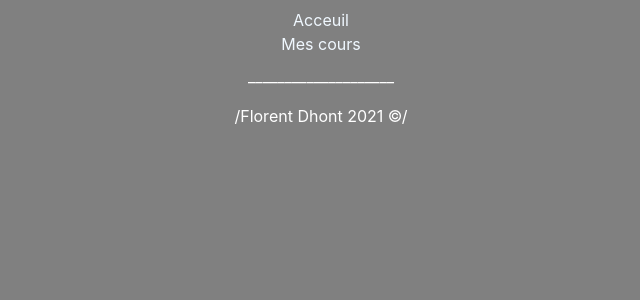
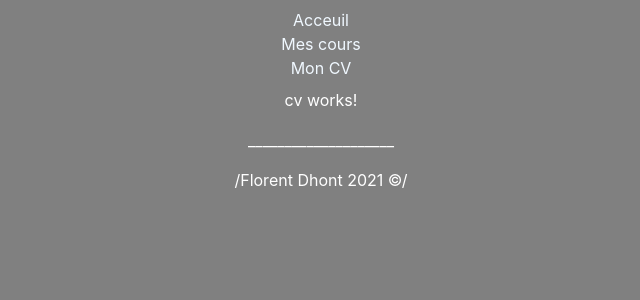
Before and after one commit to FloFloDht/angularWebApp, an Angular app: page /cv in a window 1280 px wide. Before the commit this address led to /. Shown: the top 300 px of the page, without its empty margins (319-959 px from the left). Built offline with nearby package versions, Linux system fonts and the light colour scheme.

Commit message:
add cv component

```diff
--- a/src/app/app-routing.module.ts
+++ b/src/app/app-routing.module.ts
@@ -1,12 +1,14 @@
 import { NgModule } from '@angular/core';
 import { Routes, RouterModule } from '@angular/router';
 import { CoursComponent } from './cours/cours.component';
+import { CvComponent } from './cv/cv.component';
 import { HomeComponent } from './home/home.component';
 
 const routes: Routes = [
   {path:'', pathMatch:'full', redirectTo:'home'},
   {path: 'cours', component:CoursComponent},
   {path: 'home', component:HomeComponent},
+  {path: 'cv', component:CvComponent}
 ];
 
 @NgModule({
--- a/src/app/app.component.html
+++ b/src/app/app.component.html
@@ -2,11 +2,10 @@
   <div class="container-fluid">
     <div class="navbar-collapse">
       <ul class="nav navbar-nav">
-        <!-- <li><a routerLink="connection">Authentification</a></li> -->
         <li routerLinkActive="active"><a routerLink="home">Acceuil</a></li>
         <li routerLinkActive="active"><a routerLink="cours">Mes cours</a></li>
-        <!-- <li routerLinkActive="active"><a routerLink="passions">Mes passions</a></li>
-        <li routerLinkActive="active"><a routerLink="parcour-scolaire">Mon parcours scolaire</a></li>
+        <li routerLinkActive="active"><a routerLink="cv">Mon CV</a></li>
+        <!-- <li routerLinkActive="active"><a routerLink="parcour-scolaire">Mon parcours scolaire</a></li>
         <li routerLinkActive="active"><a routerLink="contact">Contact</a></li> -->
       </ul>
     </div>
--- a/src/app/app.module.ts
+++ b/src/app/app.module.ts
@@ -5,12 +5,14 @@ import { AppRoutingModule } from './app-routing.module';
 import { AppComponent } from './app.component';
 import { HomeComponent } from './home/home.component';
 import { CoursComponent } from './cours/cours.component';
+import { CvComponent } from './cv/cv.component';
 
 @NgModule({
   declarations: [
     AppComponent,
     HomeComponent,
-    CoursComponent
+    CoursComponent,
+    CvComponent
   ],
   imports: [
     BrowserModule,
--- /dev/null
+++ b/src/app/cv/cv.component.html
@@ -0,0 +1 @@
+<p>cv works!</p>
--- /dev/null
+++ b/src/app/cv/cv.component.ts
@@ -0,0 +1,15 @@
+import { Component, OnInit } from '@angular/core';
+
+@Component({
+  selector: 'app-cv',
+  templateUrl: './cv.component.html',
+  styleUrls: ['./cv.component.scss']
+})
+export class CvComponent implements OnInit {
+
+  constructor() { }
+
+  ngOnInit(): void {
+  }
+
+}
```
Also changed, not shown: src/app/cv/cv.component.scss (added).
